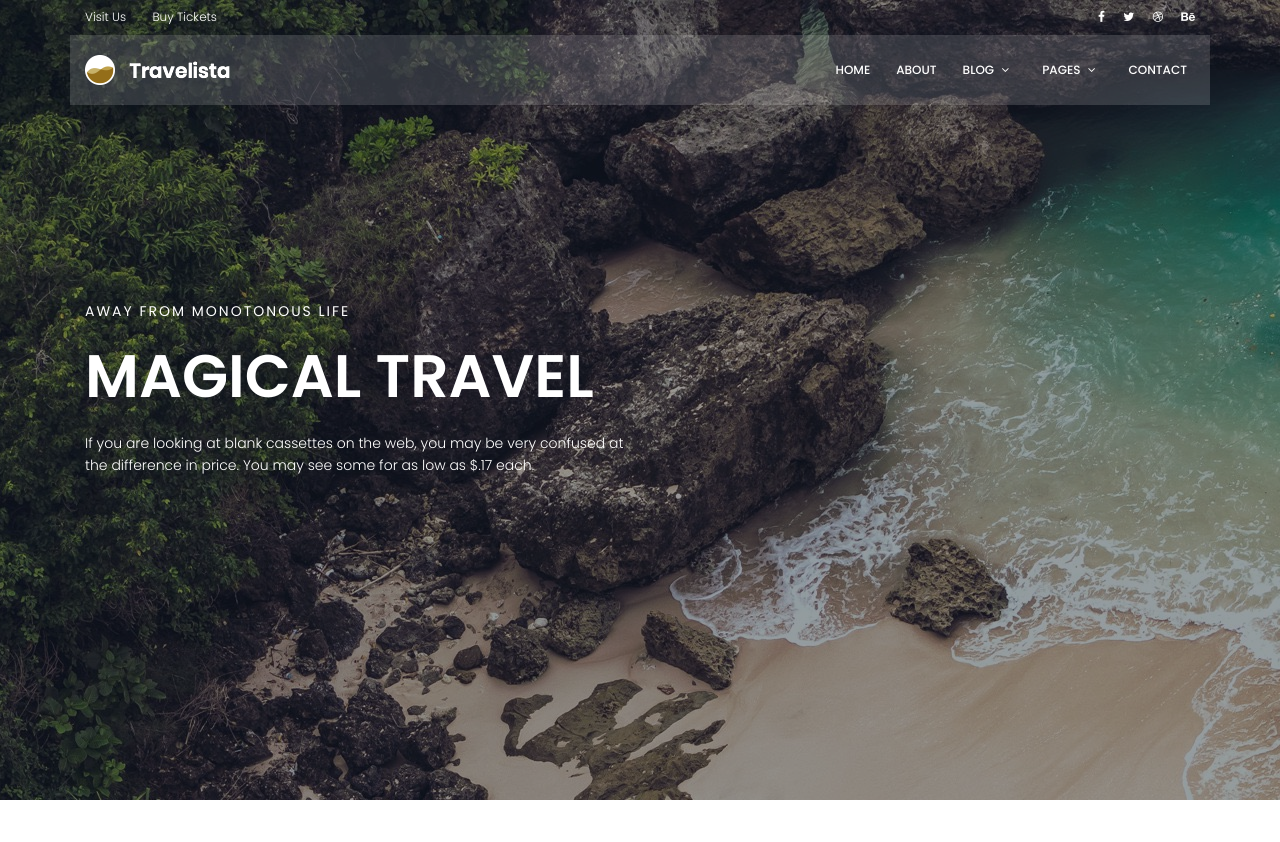
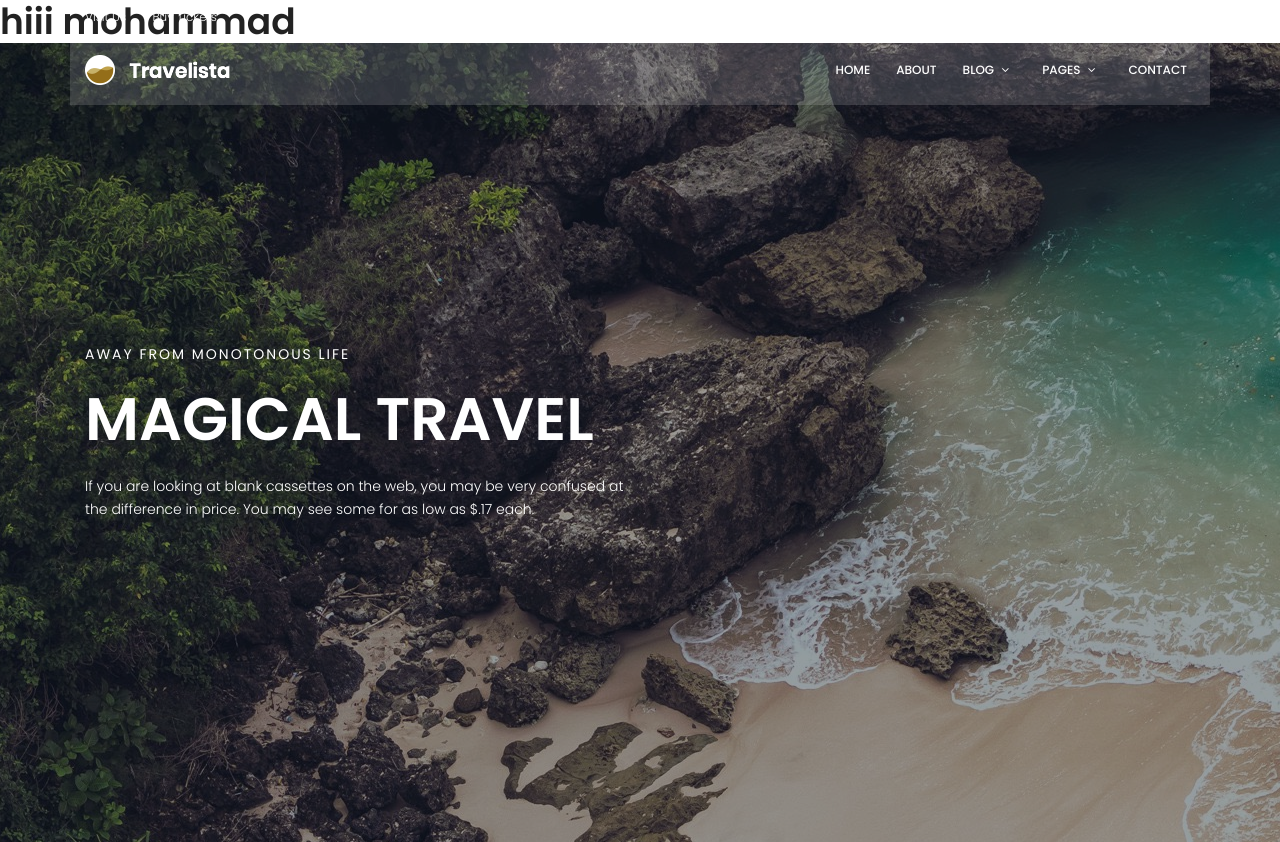
Before and after one commit to mohammadsani1384khani-boop/mysite-main, a Django app: page / in a window 1280 px wide. Shown: the top 842 px of the page. Run offline with Django 5.2, Linux system fonts and the light colour scheme; some libraries are stand-ins or nearby versions.

Commit message:
Update index.html

```diff
--- a/templates/index.html
+++ b/templates/index.html
@@ -33,6 +33,7 @@
 			<link rel="stylesheet" href="{% static 'css/main.css' %}">
 		</head>
 		<body>
+			<h1>hiii mohammad</h1>
 			<header id="header">
 				<div class="header-top">
 					<div class="container">
```
